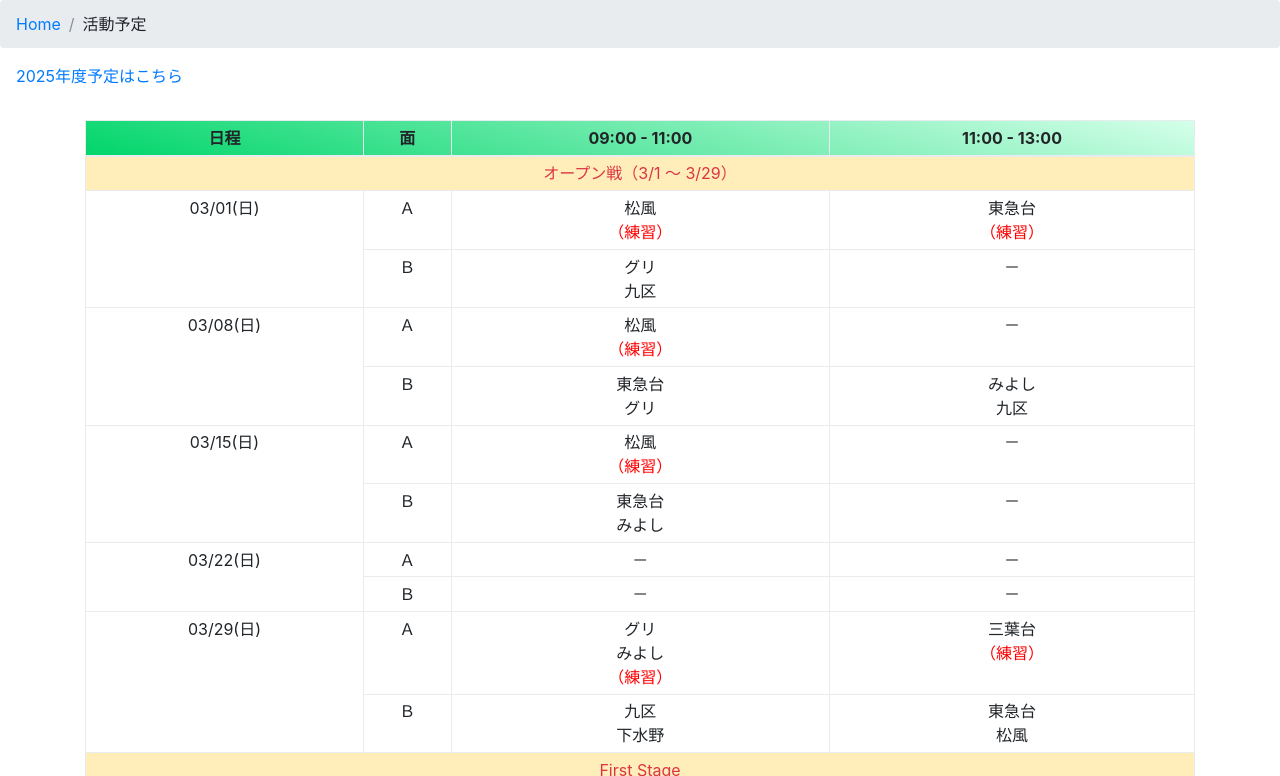
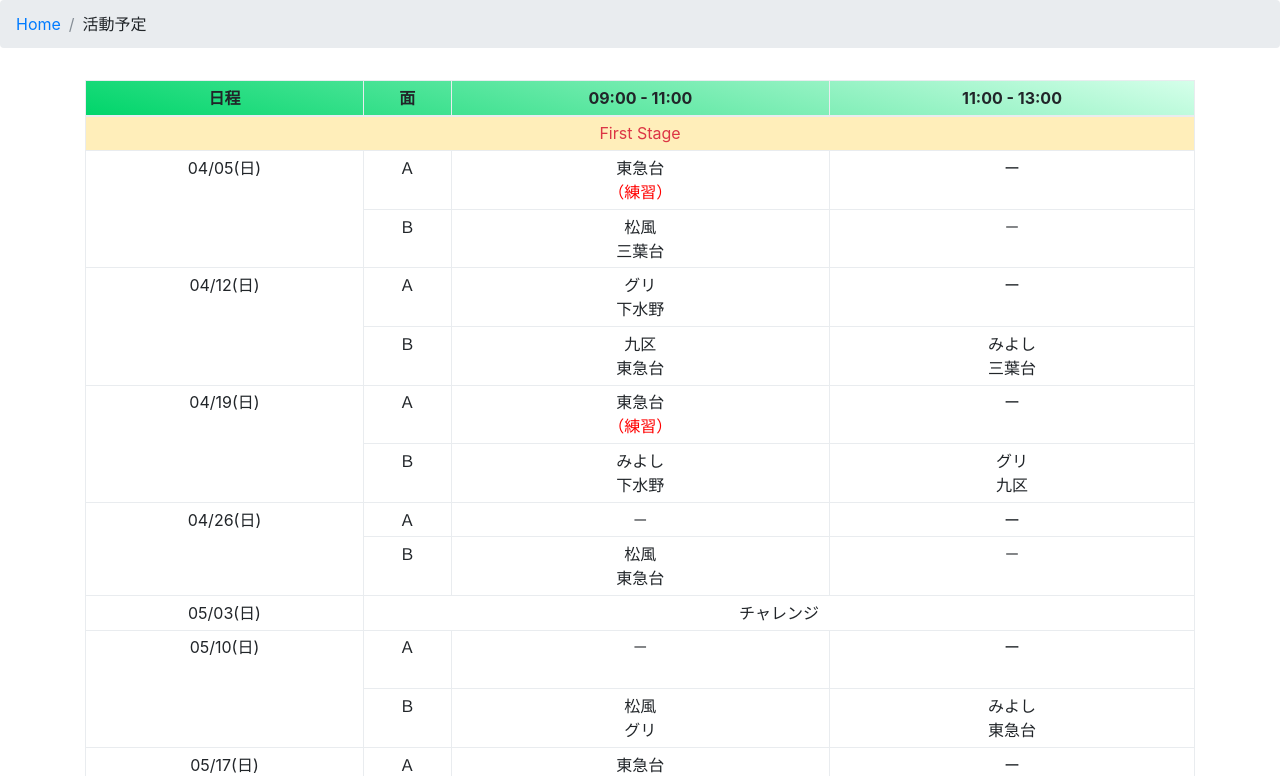
Before and after one commit to irisosoft/irisoleague, a plain HTML site: page schedule/schedule.html in a window 1280 px wide. Shown: the top 776 px of the page. Drawn offline with nearby package versions, Linux system fonts and the light colour scheme.

Commit message:
Update schedule.html

```diff
--- a/schedule/schedule.html
+++ b/schedule/schedule.html
@@ -22,11 +22,6 @@
       </nav>
     </header>
     <main>
-      <section class="m-3">
-        <div>
-          <a href="../schedule/schedule_2025.html">2025年度予定はこちら</a>
-        </div>
-      </section>
       <section class="text-center p-3">
         <div class="container">
           <table class="table table-bordered table-sm">
@@ -34,17 +29,6 @@
               <tr class="bg-wakaba"><th>日程</th><th>面</th><th>09:00 - 11:00</th><th>11:00 - 13:00</th></tr>
             </thead>
             <tbody>
-              <tr><td colspan="4" class="table-warning text-danger">オープン戦（3/1 ～ 3/29）</td></tr>
-              <tr><td rowspan="2">03/01(日)</td><td>Ａ</td><td>松風<BR><font color="red">（練習）</font></td><td>東急台<BR><font color="red">（練習）</font></td></tr>
-              <tr><td>Ｂ</td><td>グリ<BR>九区</td><td>－</td></tr>
-              <tr><td rowspan="2">03/08(日)</td><td>Ａ</td><td>松風<BR><font color="red">（練習）</font></td><td>－</td></tr>
-              <tr><td>Ｂ</td><td>東急台<BR>グリ</td><td>みよし<BR>九区</td></tr>
-              <tr><td rowspan="2">03/15(日)</td><td>Ａ</td><td>松風<BR><font color="red">（練習）</font></td><td>－</td></tr>
-              <tr><td>Ｂ</td><td>東急台<BR>みよし</td><td>－</td></tr>
-              <tr><td rowspan="2">03/22(日)</td><td>Ａ</td><td>－<BR></td><td>－</td></tr>
-              <tr><td>Ｂ</td><td>－</td><td>－</td></tr>
-              <tr><td rowspan="2">03/29(日)</td><td>Ａ</td><td>グリ<BR>みよし<BR><font color="red">（練習）</font></td><td>三葉台<BR><font color="red">（練習）</font></td></tr>
-              <tr><td>Ｂ</td><td>九区<BR>下水野</td><td>東急台<BR>松風</td></tr>
               <tr><td colspan="4" class="table-warning text-danger">First Stage</td></tr>
               <tr><td rowspan="2">04/05(日)</td><td>Ａ</td><td>東急台<BR><font color="red">（練習）</font></td><td>ー<BR></td></tr>
               <tr><td>Ｂ</td><td>松風<BR>三葉台</td><td>－</td></tr>
```
